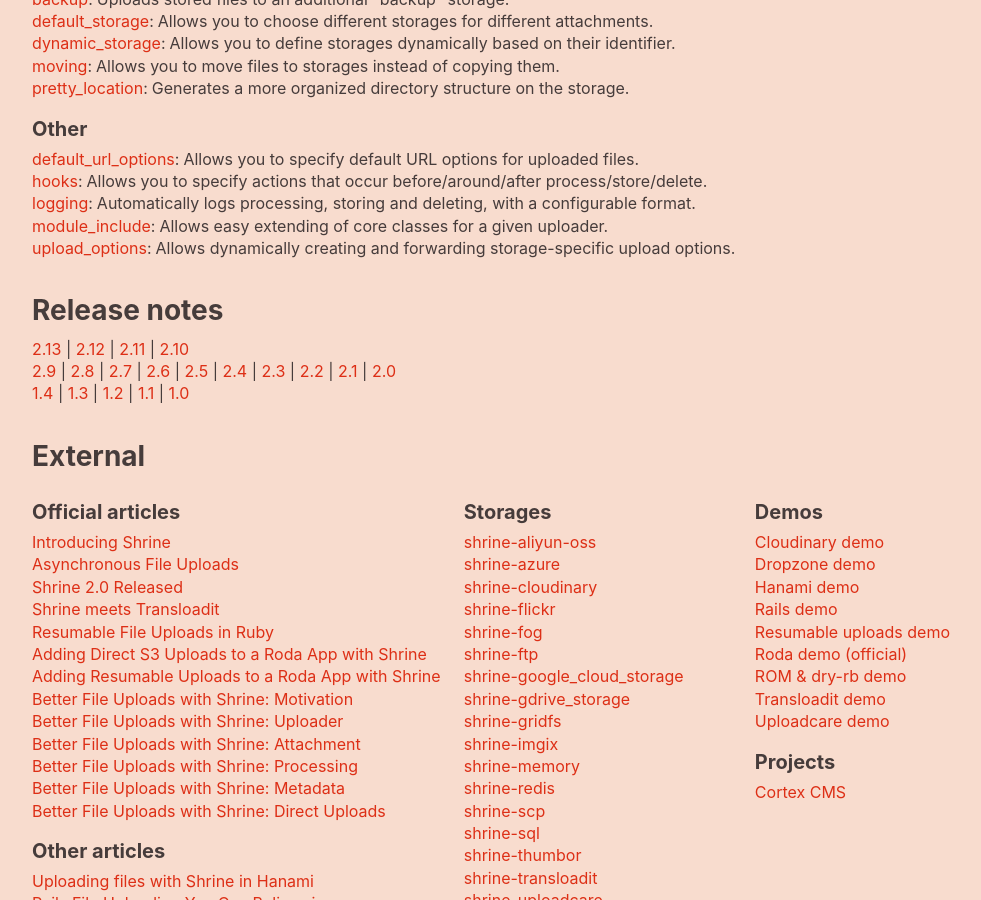
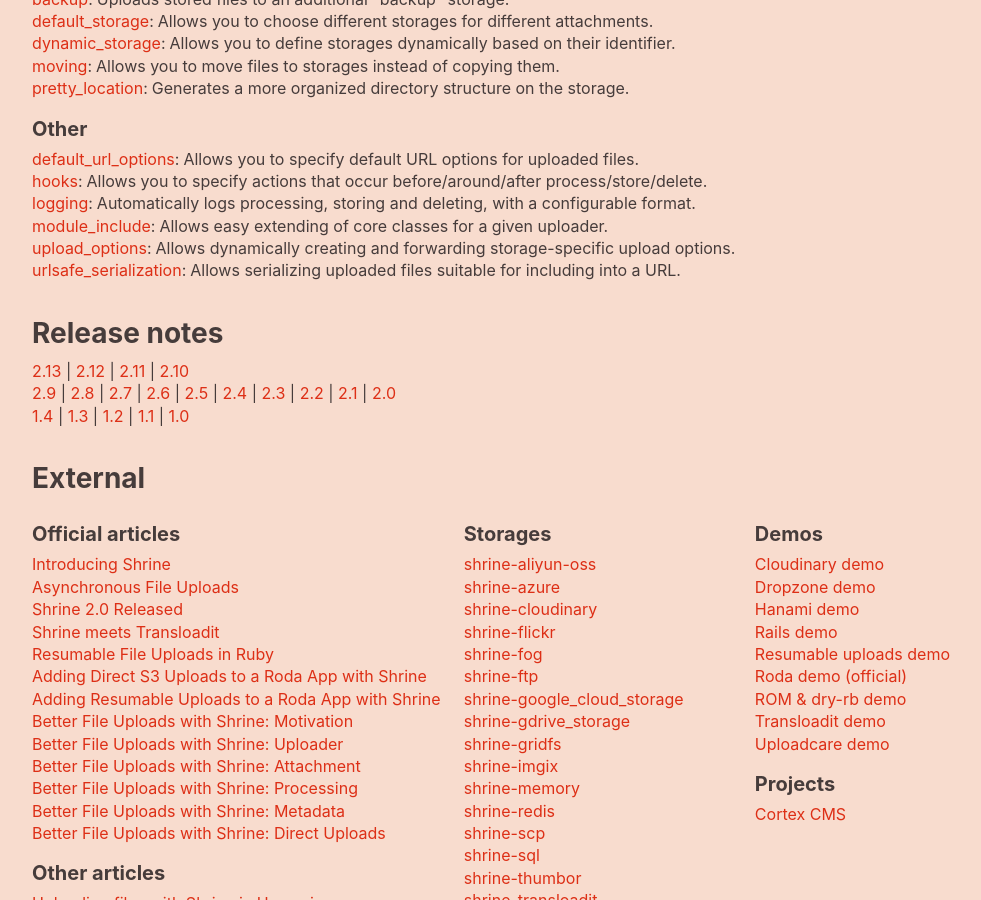
Before and after one commit to avinashcodeer/Romenics, a Jekyll site: the page built from www/index.html, in a window 1280 px wide and 900 px high, scrolled down 1657 px. Shown: the whole window, without its empty margins (106-1087 px from the left). Built offline with Jekyll 4.4.1, drawn with Linux system fonts in a browser that asks for light colours; emoji names are drawn with the system emoji font.

Commit message:
Add documentation and changelog entry for the new urlsafe_serialization plugin

```diff
--- a/www/_data/plugins.yml
+++ b/www/_data/plugins.yml
@@ -189,3 +189,7 @@
     name: upload_options
     path: UploadOptions.html
     description: Allows dynamically creating and forwarding storage-specific upload options.
+  -
+    name: urlsafe_serialization
+    path: UrlsafeSerialization.html
+    description: Allows serializing uploaded files suitable for including into a URL.
```
Also changed, not shown: lib/shrine/plugins/urlsafe_serialization.rb (+59 -0 lines), CHANGELOG.md.
